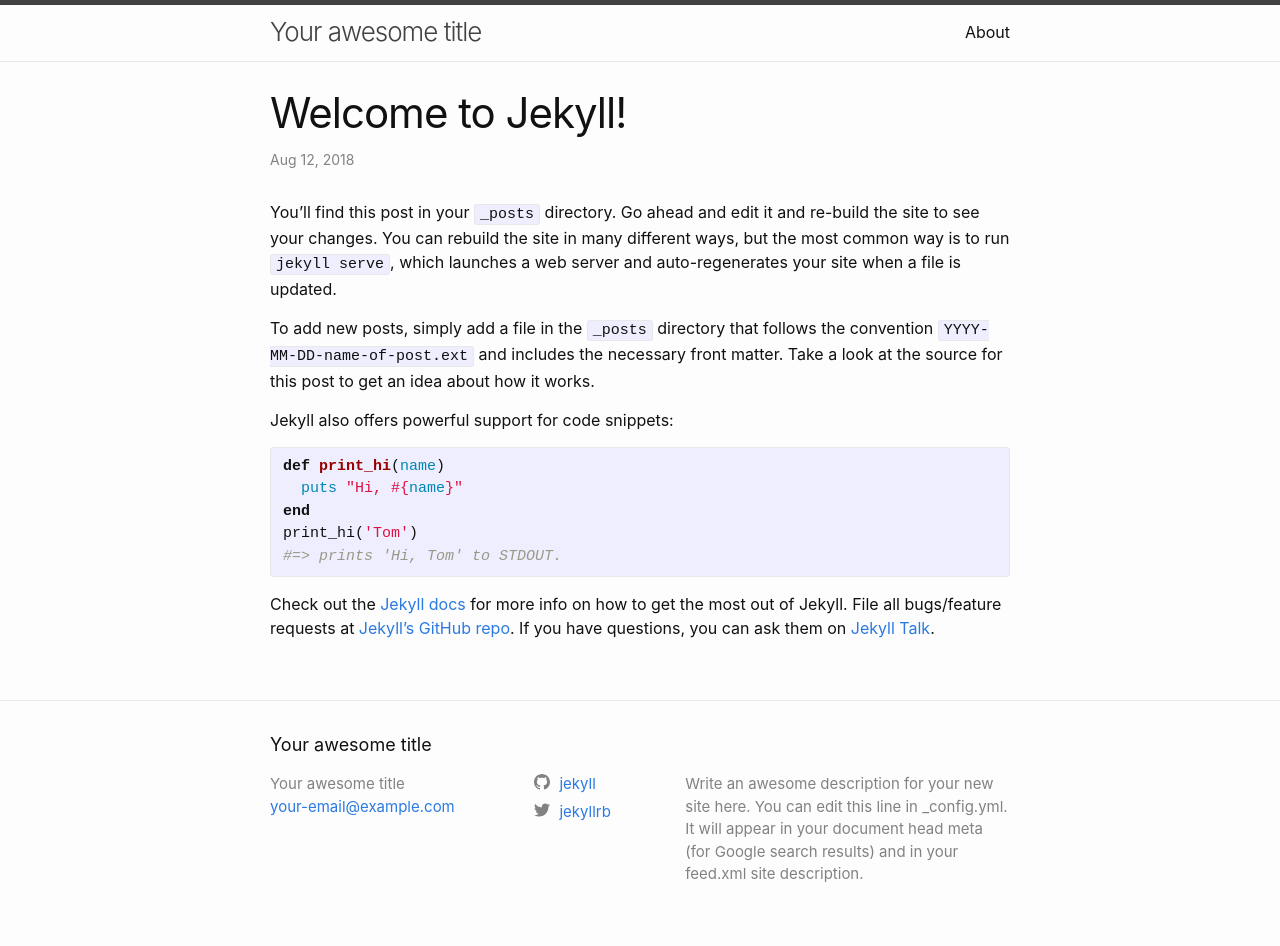
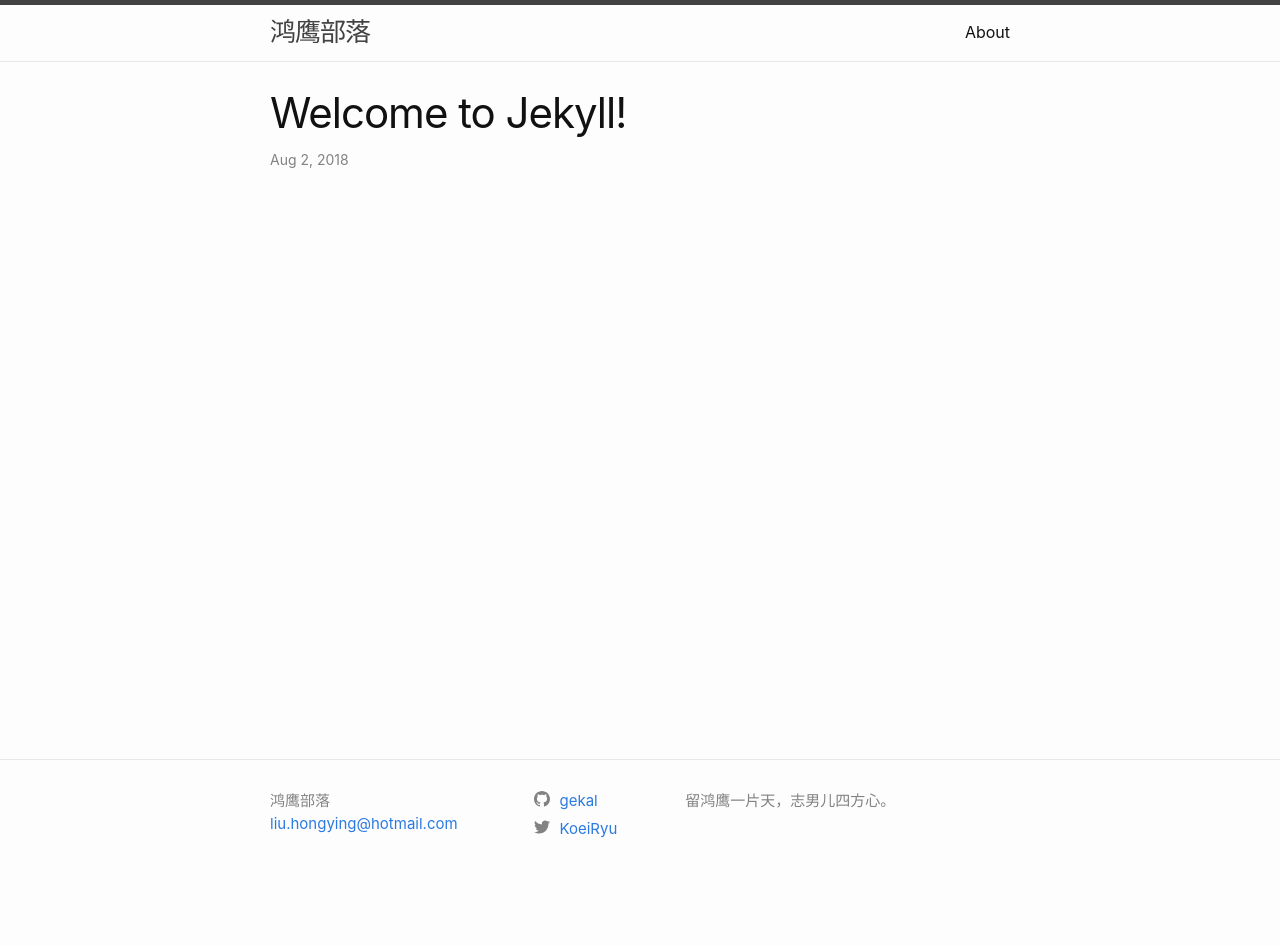
Before and after one commit to gekal/gekal.github.io, a Jekyll site: the page built from _posts/2018-08-12-welcome-to-jekyll.markdown, in a window 1280 px wide. Built offline with Jekyll 4.4.1, drawn with Linux system fonts in a browser that asks for light colours; after the commit the page ends 900 px from its top, so only the background shows below that.

Commit message:
页面微调整

```diff
--- a/_config.yml
+++ b/_config.yml
@@ -1,28 +1,11 @@
-# Welcome to Jekyll!
-#
-# This config file is meant for settings that affect your whole blog, values
-# which you are expected to set up once and rarely edit after that. If you find
-# yourself editing this file very often, consider using Jekyll's data files
-# feature for the data you need to update frequently.
-#
-# For technical reasons, this file is *NOT* reloaded automatically when you use
-# 'bundle exec jekyll serve'. If you change this file, please restart the server process.
-
-# Site settings
-# These are used to personalize your new site. If you look in the HTML files,
-# you will see them accessed via {{ site.title }}, {{ site.email }}, and so on.
-# You can create any custom variable you would like, and they will be accessible
-# in the templates via {{ site.myvariable }}.
-title: Your awesome title
-email: your-email@example.com
-description: >- # this means to ignore newlines until "baseurl:"
-  Write an awesome description for your new site here. You can edit this
-  line in _config.yml. It will appear in your document head meta (for
-  Google search results) and in your feed.xml site description.
-baseurl: "" # the subpath of your site, e.g. /blog
-url: "" # the base hostname & protocol for your site, e.g. http://example.com
-twitter_username: jekyllrb
-github_username:  jekyll
+title: 鸿鹰部落
+email: liu.hongying@hotmail.com
+description: >
+  留鸿鹰一片天，志男儿四方心。
+baseurl: ""
+url: "https://gekal.cn"
+twitter_username: KoeiRyu
+github_username:  gekal
 
 # Build settings
 markdown: kramdown
@@ -30,14 +13,4 @@ theme: minima
 plugins:
   - jekyll-feed
 
-# Exclude from processing.
-# The following items will not be processed, by default. Create a custom list
-# to override the default setting.
-# exclude:
-#   - Gemfile
-#   - Gemfile.lock
-#   - node_modules
-#   - vendor/bundle/
-#   - vendor/cache/
-#   - vendor/gems/
-#   - vendor/ruby/
+include: [pages]
--- a/_includes/footer.html
+++ b/_includes/footer.html
@@ -2,8 +2,6 @@
   <data class="u-url" href="{{ "/" | relative_url }}"></data>
 
   <div class="wrapper">
-
-    <h2 class="footer-heading">{{ site.title | escape }}</h2>
 
     <div class="footer-col-wrapper">
       <div class="footer-col footer-col-1">
--- a/_posts/2018-08-12-welcome-to-jekyll.markdown
+++ b/_posts/2018-08-12-welcome-to-jekyll.markdown
@@ -1,25 +1,6 @@
 ---
 layout: post
 title:  "Welcome to Jekyll!"
-date:   2018-08-12 17:44:32 +0900
+date:   2018-08-02 17:44:32 +0900
 categories: jekyll update
 ---
-You’ll find this post in your `_posts` directory. Go ahead and edit it and re-build the site to see your changes. You can rebuild the site in many different ways, but the most common way is to run `jekyll serve`, which launches a web server and auto-regenerates your site when a file is updated.
-
-To add new posts, simply add a file in the `_posts` directory that follows the convention `YYYY-MM-DD-name-of-post.ext` and includes the necessary front matter. Take a look at the source for this post to get an idea about how it works.
-
-Jekyll also offers powerful support for code snippets:
-
-{% highlight ruby %}
-def print_hi(name)
-  puts "Hi, #{name}"
-end
-print_hi('Tom')
-#=> prints 'Hi, Tom' to STDOUT.
-{% endhighlight %}
-
-Check out the [Jekyll docs][jekyll-docs] for more info on how to get the most out of Jekyll. File all bugs/feature requests at [Jekyll’s GitHub repo][jekyll-gh]. If you have questions, you can ask them on [Jekyll Talk][jekyll-talk].
-
-[jekyll-docs]: https://jekyllrb.com/docs/home
-[jekyll-gh]:   https://github.com/jekyll/jekyll
-[jekyll-talk]: https://talk.jekyllrb.com/
```
Also changed, not shown: about.md (deleted, +0 -18 lines), index.md (+1 -3 lines), pages/about.md (added, +5 -0 lines), 4 other files.
